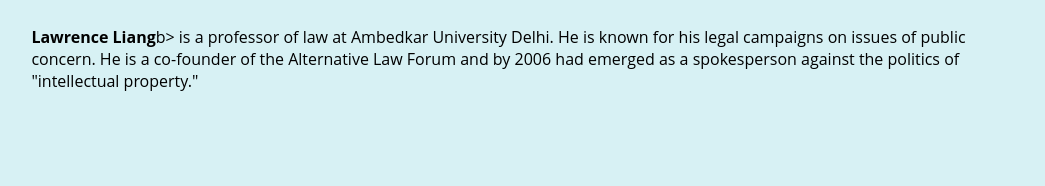
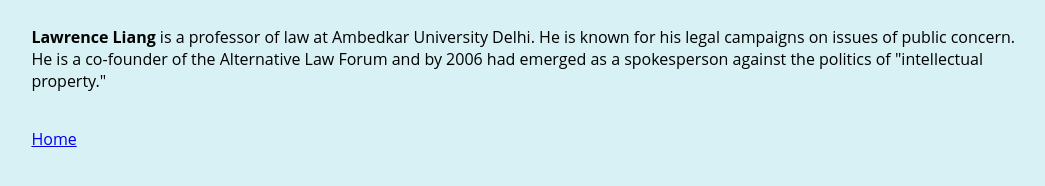
Before and after one commit to iffybooks/pocket-wifi-portal, a plain HTML site: page 04_Captive_portal_approach_2/Free_Reading_Wifi/data/about.html in a window 1280 px wide. Shown: the whole page, without its empty margins (113-1158 px from the left). Drawn offline with Linux system fonts and the light colour scheme.

Commit message:
Various updates

```diff
--- a/04_Captive_portal_approach_2/Free_Reading_Wifi/data/about.html
+++ b/04_Captive_portal_approach_2/Free_Reading_Wifi/data/about.html
@@ -15,8 +15,8 @@ div {width: 80%; margin: 0 auto; padding-top; 50px}
 <body>
 <div align='center'>
 
-<p><b>Lawrence Liang</b>b> is a professor of law at Ambedkar University Delhi. He is known for his legal campaigns on issues of public concern. He is a co-founder of the Alternative Law Forum and by 2006 had emerged as a spokesperson against the politics of "intellectual property."</p>
-
+<p><b>Lawrence Liang</b> is a professor of law at Ambedkar University Delhi. He is known for his legal campaigns on issues of public concern. He is a co-founder of the Alternative Law Forum and by 2006 had emerged as a spokesperson against the politics of "intellectual property."</p>
+<p><a href='/index.html'>Home</a></p>
 <div>
 </body>
 </html>
```
